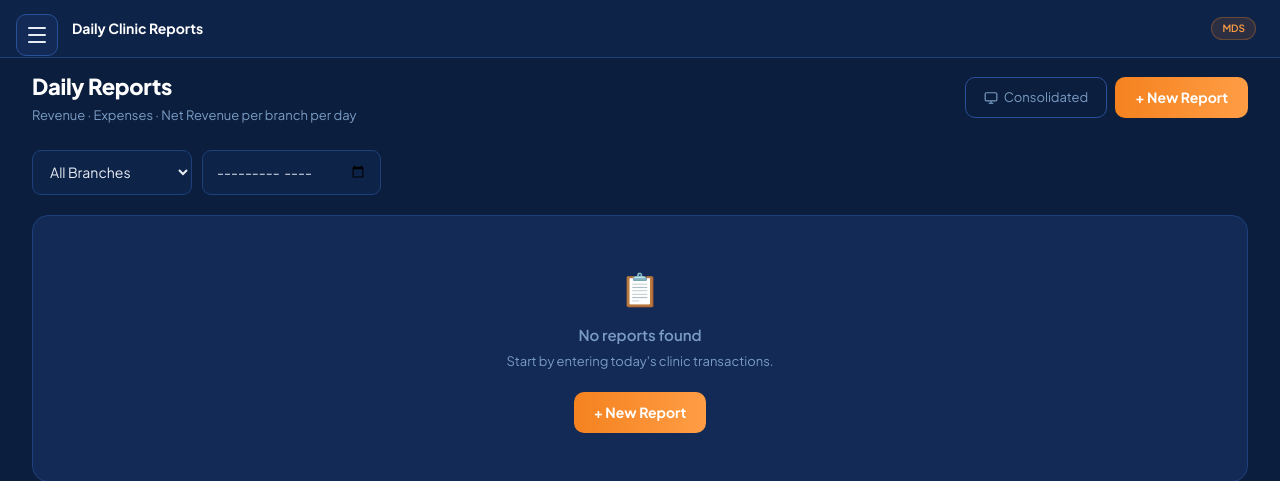
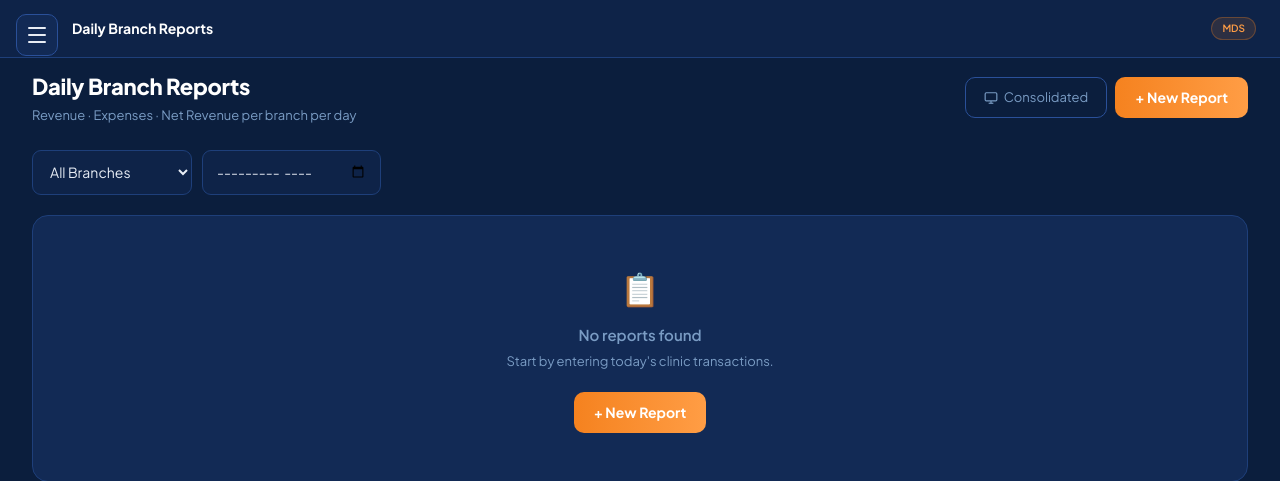
Before and after one commit to surediagnostic-cmd/payment-tracker, a Flask app: page /clinic-report/ in a window 1280 px wide. Shown: the top 481 px of the page. Run offline with Flask 3, Linux system fonts and the light colour scheme; a user stored in the database is signed in; some libraries are stand-ins or nearby versions.

Commit message:
Rename: Daily Report → Daily Branch Report

```diff
--- a/templates/clinic_report/list.html
+++ b/templates/clinic_report/list.html
@@ -1,11 +1,11 @@
 {% extends "base.html" %}
-{% block title %}Daily Clinic Reports{% endblock %}
-{% block page_title %}Daily Clinic Reports{% endblock %}
+{% block title %}Daily Branch Reports{% endblock %}
+{% block page_title %}Daily Branch Reports{% endblock %}
 
 {% block content %}
 <div style="display:flex; align-items:center; justify-content:space-between; flex-wrap:wrap; gap:12px; margin-bottom:24px;">
   <div>
-    <div class="section-title">Daily Reports</div>
+    <div class="section-title">Daily Branch Reports</div>
     <div style="color:var(--muted); font-size:13px; margin-top:3px;">Revenue · Expenses · Net Revenue per branch per day</div>
   </div>
   <div style="display:flex; gap:8px; flex-wrap:wrap;">
```
